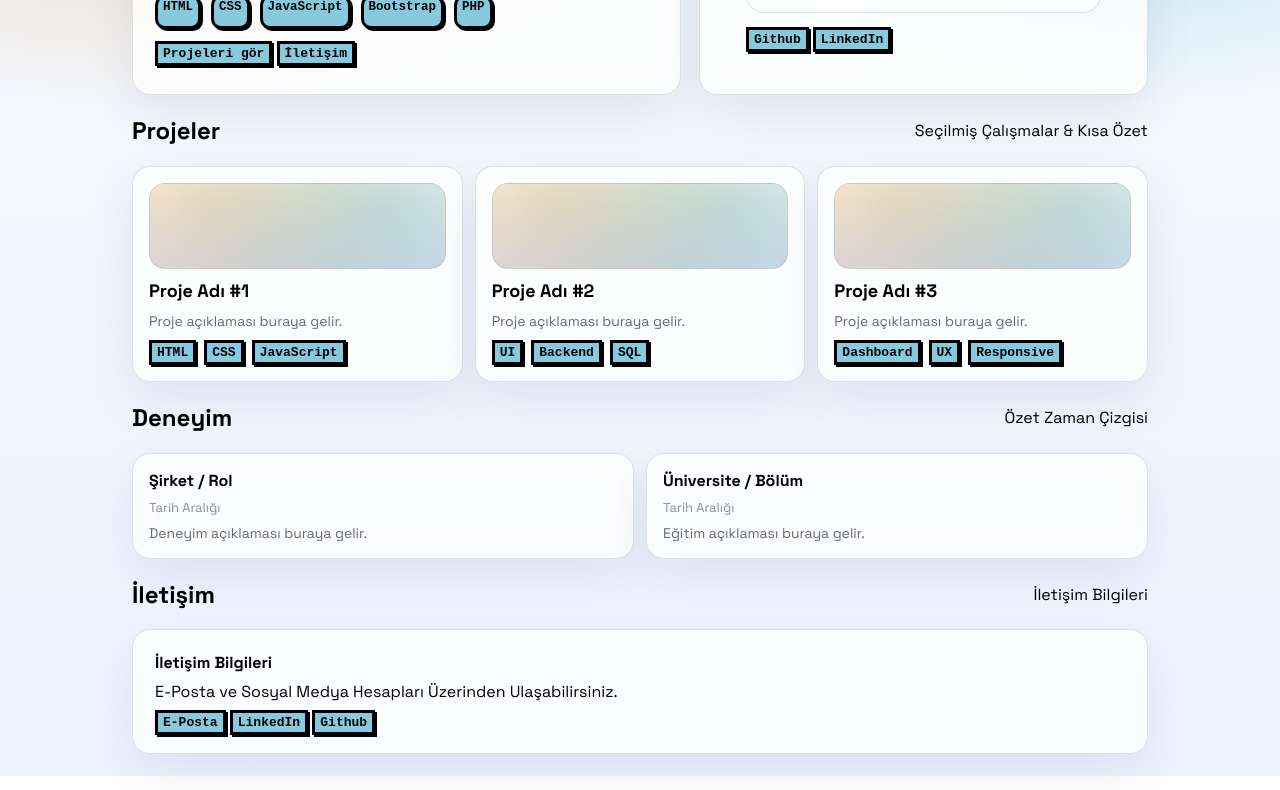
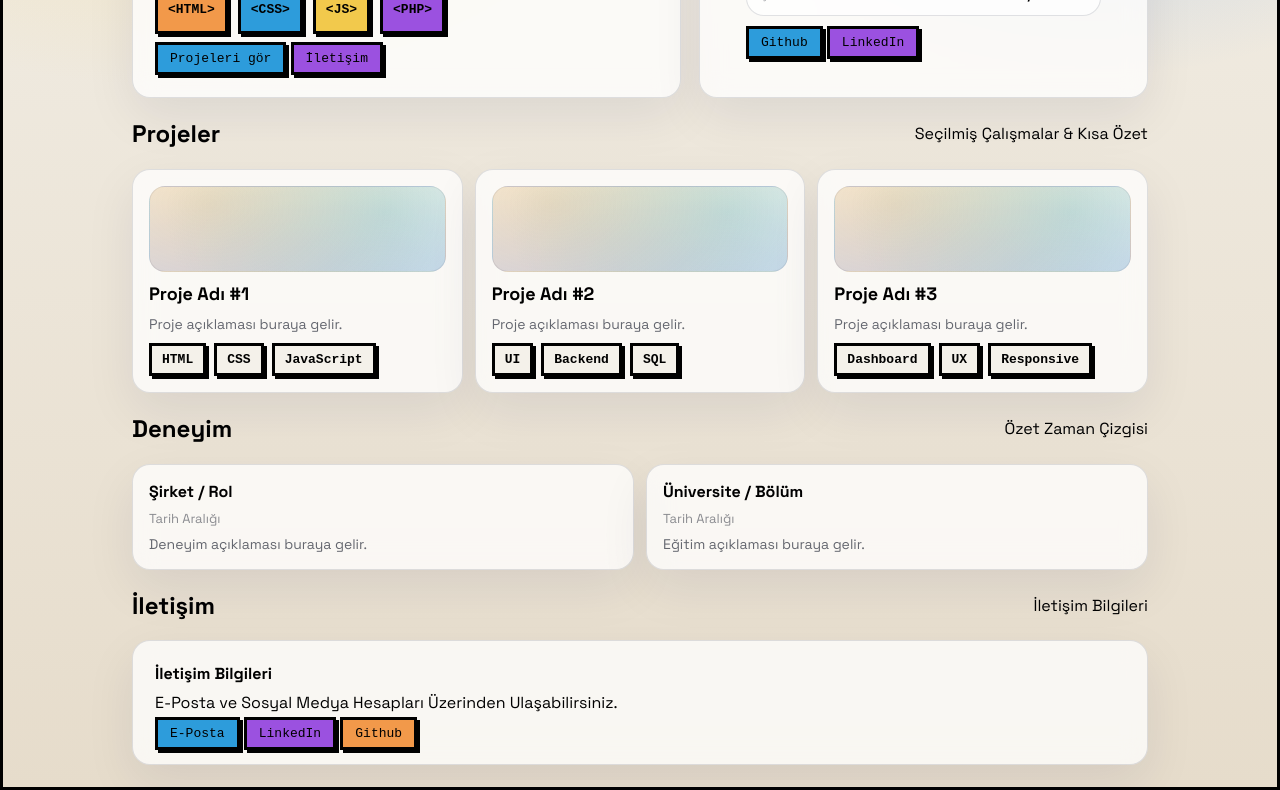
Before and after one commit to Sermestsel/Portfolyo, a plain HTML site: page index.html in a window 1280 px wide. Shown: the part 389-1179 px from the top of the page. Drawn offline with Linux system fonts and the light colour scheme.

Commit message:
Retro style CSS effects

```diff
--- a/index.html
+++ b/index.html
@@ -4,13 +4,12 @@
 <head>
     <meta charset="UTF-8">
     <meta name="viewport" content="width=device-width, initial-scale=1.0">
-    <title>Document</title>
+    <title>Umut Can Karahisar Portfolyo</title>
     <link rel="stylesheet" href="wwwroot/Css/style.css">
     <link rel="preconnect" href="https://fonts.googleapis.com">
 <link rel="preconnect" href="https://fonts.gstatic.com" crossorigin>
 <link href="https://fonts.googleapis.com/css2?family=Press+Start+2P&family=Roboto:ital,wght@0,100..900;1,100..900&family=Space+Grotesk:wght@300..700&display=swap" rel="stylesheet">
 </head>
-
 <body>
     <header class="wrap">
         <div class="nav">
@@ -33,13 +32,12 @@
                 <h1>Merhaba, ben <br> Umut Can Karahisar.
                     <br>Bu benim portfolyom.
                 </h1>
-                <div class="chips">
-                    <div class="chip">HTML</div>
-                    <div class="chip">CSS</div>
-                    <div class="chip">JavaScript</div>
-                    <div class="chip">Bootstrap</div>
-                    <div class="chip">PHP</div>
-                </div>
+                <div class="retro-tags">
+  <span class="tag html">&lt;HTML&gt;</span>
+  <span class="tag css">&lt;CSS&gt;</span>
+  <span class="tag js">&lt;JS&gt;</span>
+  <span class="tag php">&lt;PHP&gt;</span>
+</div>
                 <div class="cta"> <a href="#projeler" class="btn primary">Projeleri gör</a>
                     <a href="#iletisim" class="btn">İletişim</a>
                 </div>
--- a/wwwroot/Css/style.css
+++ b/wwwroot/Css/style.css
@@ -1,3 +1,10 @@
+:root {
+  --html: #f2994a;
+  --css:  #2d9cdb;
+  --js:   #f2c94c;
+  --php:  #9b51e0;
+}
+
 *{
             box-sizing: border-box;
              font-family: "Space Grotesk";
@@ -7,10 +14,11 @@
             margin: 0;
             min-height: 100vh;
             background:
-                radial-gradient(1100px 600px at 12% 12%, rgba(191, 122, 11, 0.35), transparent 60%),
-                radial-gradient(900px 520px at 88% 18%, rgba(30, 178, 211, 0.35), transparent 55%),
-                linear-gradient(180deg, #f8fafc, #eef2ff);
-        }
+                radial-gradient(900px 500px at 15% 15%, rgba(242, 201, 76, 0.25), transparent 60%),
+    radial-gradient(700px 420px at 85% 20%, rgba(47, 128, 237, 0.20), transparent 55%),
+    linear-gradient(180deg, #f4f1ea, #e6dccb);
+    border: 3px solid #000;
+}
 
         a {
             text-decoration: none;
@@ -117,20 +125,25 @@
         }
 
         .btn {
-            background-color: #87cade;
-  font-family: monospace;
-  border: 3px solid black;
-  box-shadow: 2px 2px black;
-  font-weight: bolder;
-  padding: 2px 5px;
+  font-family: "IBM Plex Mono", monospace;
+  font-size: 13px;
+  padding: 6px 12px;
+  border: 3px solid #000;
+  background: #e6dccb;
+  box-shadow: 3px 3px 0 #000;
+  cursor: pointer;
+  transition: transform 0.1s, box-shadow 0.1s;
+}
 
-        }
+.btn:hover {
+  transform: translate(2px, 2px);
+  box-shadow: 1px 1px 0 #000;
+}
+.btn:nth-of-type(1) { background: var(--css); transform: rotate(-2deg); }
+.btn:nth-of-type(2) { background: var(--php); }
+.btn:nth-of-type(3) { background: var(--html); }
+.btn:nth-of-type(4) { background: var(--js); }
 
-        .btn:hover {
-            transform: translateY(-2px);
-            box-shadow: 0 16px 40px rgba(2, 6, 23, .12);
-                background-color: #f3f3f3;
-        }
         .button:active {
     box-shadow: 0px 0px black;
     transform: translate(5px, 5px);
@@ -307,3 +320,31 @@
             display: grid;
             gap: 8px;
         }
+
+        .retro-tags {
+  display: flex;
+  gap: 10px;
+  flex-wrap: wrap;
+}
+
+.tag {
+  font-family: "IBM Plex Mono", monospace;
+  font-size: 13px;
+  padding: 6px 10px;
+  border: 3px solid #000;
+  background: #f4f1ea;
+  box-shadow: 3px 3px 0 #000;
+  cursor: default;
+  transition: transform 0.1s, box-shadow 0.1s;
+}
+
+.tag:hover {
+  transform: translate(2px, 2px);
+  box-shadow: 1px 1px 0 #000;
+}
+
+/* RENKLER */
+.tag.html { background: #f2994a; }
+.tag.css  { background: #2d9cdb; }
+.tag.js   { background: #f2c94c; }
+.tag.php  { background: #9b51e0; }
```
